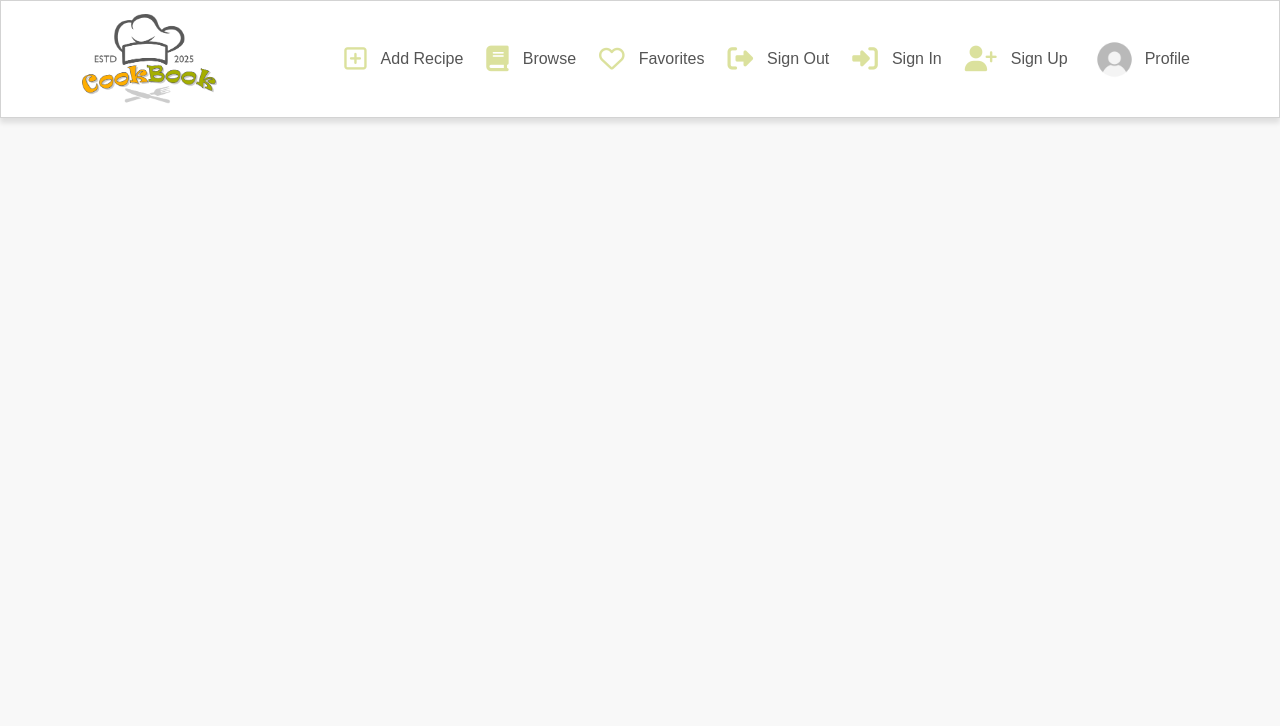
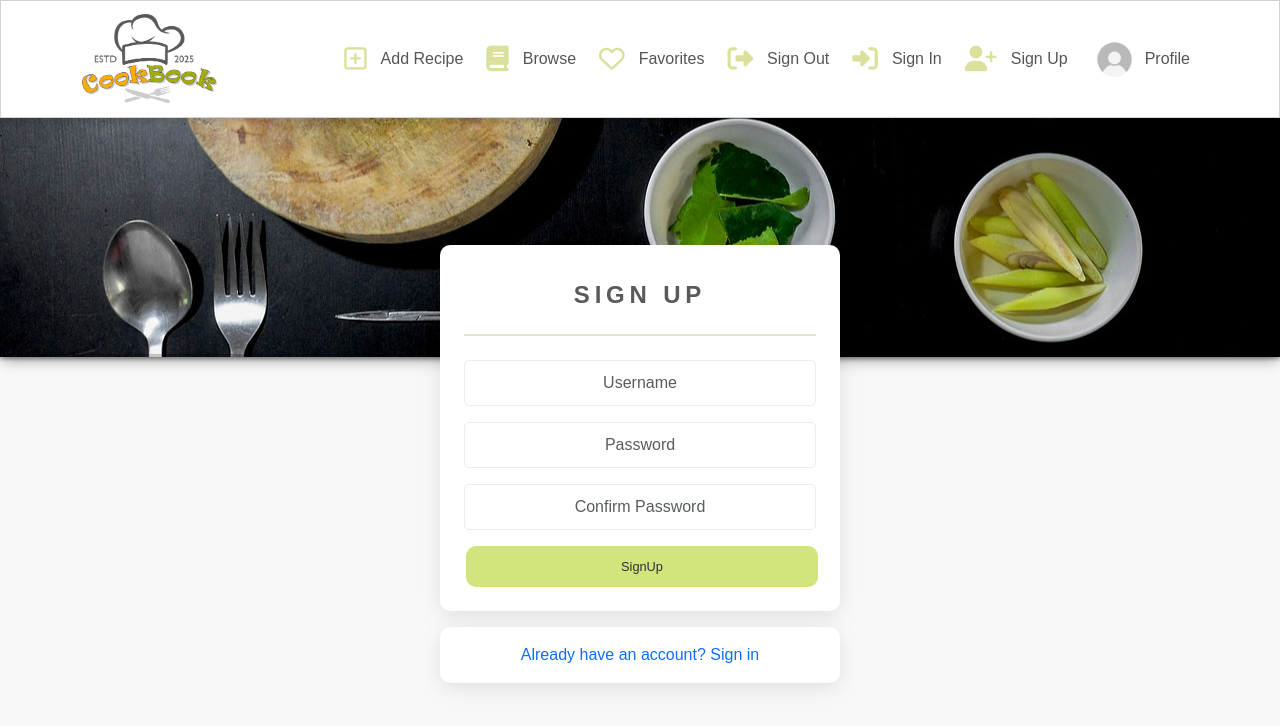
Before and after one commit to JuanModzelewski/cookbook-react, a React (Create React App) app: page /signup in a window 1280 px wide. Shown: the top 726 px of the page. Built offline with nearby package versions, Linux system fonts and the light colour scheme.

Commit message:
Sign up added to pages / auth, Axios defaults added and form validation attached

```diff
--- a/package.json
+++ b/package.json
@@ -3,11 +3,13 @@
   "version": "0.1.0",
   "private": true,
   "dependencies": {
+    "axios": "^1.7.9",
     "bootstrap": "^5.3.3",
     "cra-template": "1.2.0",
     "react": "^19.0.0",
     "react-bootstrap": "^2.10.8",
     "react-dom": "^19.0.0",
+    "react-router-dom": "^7.1.3",
     "react-scripts": "5.0.1",
     "web-vitals": "^4.2.4"
   },
--- a/src/App.js
+++ b/src/App.js
@@ -1,13 +1,21 @@
+import React from 'react';
+import { Route, Routes } from 'react-router-dom';
+
 import { Container } from 'react-bootstrap';
 import styles from '../src/App.module.css';
+import './api/axiosDefaults';
 import NavBar from './components/NavBar';
+import SignUpForm from './pages/auth/SignUpForm';
 
 function App() {
   return (
     <div className={styles.App}>
-      <NavBar />
-      <Container className={styles.Main}>
+      <Container>
+        <NavBar />
       </Container>
+        <Routes>
+          <Route path="/signup" element={<SignUpForm />} />
+        </Routes>
     </div>
   );
 }
--- a/src/App.module.css
+++ b/src/App.module.css
@@ -15,6 +15,31 @@
   border: 1px solid #dadadf;
 }
 
+input[type="file"] {
+  display: none;
+}
+
+
+* {
+  box-sizing: border-box;
+}
+
+.HeroImage {
+  object-fit: cover;
+  height: 100%;
+  width: 100%;
+}
+
+.Image {
+  max-height: 40vh;
+  max-width: 100%;
+  object-fit: contain;
+}
+
+figure {
+  text-align: center;
+  display: inline-block;
+}
 
 /* scrollbar */
 *::-webkit-scrollbar {
--- /dev/null
+++ b/src/api/axiosDefaults.js
@@ -0,0 +1,5 @@
+import axios from "axios";
+
+axios.defaults.baseURL = "https://cookbook-drf-api-7cc2409bcdd9.herokuapp.com/";
+axios.defaults.headers.post["Content-Type"] = "multipart/form-data";
+axios.defaults.withCredentials = true;
--- a/src/components/NavBar.js
+++ b/src/components/NavBar.js
@@ -11,17 +11,17 @@ const NavBar = () => {
   return (
     <Navbar expand="md" className={styles.Navbar} fixed="top">
       <Container>
-        <Navbar.Brand to="/"><img src={Logo} alt="Logo" height={90} /></Navbar.Brand>
+        <Navbar.Brand href="/"><img src={Logo} alt="Logo" height={90} /></Navbar.Brand>
         <Navbar.Toggle aria-controls="basic-navbar-nav"/>
         <Navbar.Collapse id="basic-navbar-nav" className='justify-content-end'>
           <Nav>
-          <Nav.Link to="/recipe/create" className={`${styles.NavLink}`}><i className="fa-regular fa-square-plus"></i>Add Recipe</Nav.Link>
-            <Nav.Link to="/browse" className={styles.NavLink}><i className="fa-solid fa-book"></i>Browse</Nav.Link>
-            <Nav.Link to="/favorites" className={styles.NavLink}><i className="fa-regular fa-heart"></i>Favorites</Nav.Link>
-            <Nav.Link to="signOut" className={styles.NavLink}><i className="fa-solid fa-right-from-bracket"></i>Sign Out</Nav.Link>
-            <Nav.Link to="/signIn" className={styles.NavLink}><i className="fa-solid fa-right-to-bracket"></i>Sign In</Nav.Link>
-            <Nav.Link to="/signup" className={styles.NavLink}><i className="fa-solid fa-user-plus"></i>Sign Up</Nav.Link>
-            <Nav.Link to="/profile" className={styles.NavLink}><Avatar src={''} height={45} width={45} />Profile</Nav.Link>
+          <Nav.Link href="/recipe/create" className={`${styles.NavLink}`}><i className="fa-regular fa-square-plus"></i>Add Recipe</Nav.Link>
+            <Nav.Link href="/browse" className={styles.NavLink}><i className="fa-solid fa-book"></i>Browse</Nav.Link>
+            <Nav.Link href="/favorites" className={styles.NavLink}><i className="fa-regular fa-heart"></i>Favorites</Nav.Link>
+            <Nav.Link href="signOut" className={styles.NavLink}><i className="fa-solid fa-right-from-bracket"></i>Sign Out</Nav.Link>
+            <Nav.Link href="/signIn" className={styles.NavLink}><i className="fa-solid fa-right-to-bracket"></i>Sign In</Nav.Link>
+            <Nav.Link href="/signup" className={styles.NavLink}><i className="fa-solid fa-user-plus"></i>Sign Up</Nav.Link>
+            <Nav.Link href="/profile" className={styles.NavLink}><Avatar src={''} height={45} width={45} />Profile</Nav.Link>
           </Nav>
         </Navbar.Collapse>
       </Container>
--- a/src/index.js
+++ b/src/index.js
@@ -1,13 +1,17 @@
-import React from 'react';
-import ReactDOM from 'react-dom/client';
-import './index.css';
-import App from './App';
-import reportWebVitals from './reportWebVitals';
+import React from "react";
+import ReactDOM from "react-dom/client";
+import { BrowserRouter as Router } from "react-router-dom";
+import App from "./App";
+import "./index.css";
+import reportWebVitals from "./reportWebVitals";
+
 
 const root = ReactDOM.createRoot(document.getElementById('root'));
 root.render(
   <React.StrictMode>
-    <App />
+    <Router>
+      <App />
+    </Router>
   </React.StrictMode>
 );
 
--- /dev/null
+++ b/src/pages/auth/SignUpForm.js
@@ -0,0 +1,114 @@
+import axios from "axios";
+import React, { useState } from "react";
+import { Alert, Button, Container, Form } from "react-bootstrap";
+import { Link, useNavigate } from "react-router-dom";
+import btnStyles from "../../styles/Button.module.css";
+import styles from "../../styles/SignInUpForm.module.css";
+
+const SignUpForm = () => {
+
+    const [signUpData, setSignUpData] = useState({
+        username: "",
+        password1: "",
+        password2: "",
+    })
+
+    const { username, password1, password2 } = signUpData;
+
+    const navigate = useNavigate();
+
+    const [errors, setErrors] = useState({});
+
+    const handleChange = (event) => {
+        setSignUpData({
+            ...signUpData,
+            [event.target.name]: event.target.value
+        });
+    };
+
+    const handleSubmit = async (event) => {
+        event.preventDefault()
+        try {
+            await axios.post("/dj-rest-auth/registration/", signUpData)
+            navigate("/signin")
+        } catch (error) {
+            setErrors(error.response?.data)
+        }
+    };
+
+    return (
+        <div className={styles.SignUpFormCoverImage}>
+            <div className={styles.PageContainer}>
+            <Container className={`${styles.FormContainer} p-4 `}>
+                <h1 className={styles.Header}>sign up</h1>
+                <hr className={styles.Divider} />
+                <Form onSubmit={handleSubmit}>
+                    <Form.Group className="mb-3" controlId="username">
+                        <Form.Label className="d-none">Username</Form.Label>
+                        <Form.Control
+                            className={styles.Input}
+                            type="text"
+                            placeholder="Username"
+                            name="username"
+                            value={username}
+                            onChange={handleChange} />
+                    </Form.Group>
+                    {errors.username?.map((message, idx) => (
+                        <Alert variant="warning" key={idx}>
+                            {message}
+                        </Alert>
+                    ))}
+                    <Form.Group className="mb-3" controlId="password1">
+                        <Form.Label className="d-none">Password</Form.Label>
+                        <Form.Control
+                            className={styles.Input}
+                            type="password"
+                            placeholder="Password"
+                            name="password1"
+                            value={password1}
+                            onChange={handleChange} />
+                    </Form.Group>
+                    {errors.password1?.map((message, idx) => (
+                        <Alert variant="warning" key={idx}>
+                            {message}
+                        </Alert>
+                    ))}
+
+                    <Form.Group className="mb-3" controlId="password2">
+                        <Form.Label className="d-none">Confirm Password</Form.Label>
+                        <Form.Control
+                            className={styles.Input}
+                            type="password"
+                            placeholder="Confirm Password"
+                            name="password2"
+                            value={password2}
+                            onChange={handleChange} />
+                    </Form.Group>
+                    {errors.password2?.map((message, idx) => (
+                        <Alert variant="warning" key={idx}>
+                            {message}
+                        </Alert>
+                    ))}
+
+                    <Button className={`${btnStyles.Button} ${btnStyles.Wide} ${btnStyles.Bright}`} type="submit">
+                        SignUp
+                    </Button>
+                    {errors.non_field_errors?.map((message, idx) => (
+                        <Alert key={idx} variant="warning" className="mt-3">
+                            {message}
+                        </Alert>
+                    ))}
+                </Form>
+
+            </Container>
+            <Container className={`${styles.Content}`}>
+                <Link className={styles.Link} to="/signin">
+                    Already have an account? <span>Sign in</span>
+                </Link>
+            </Container>
+        </div>
+        </div>
+    );
+};
+
+export default SignUpForm;
--- /dev/null
+++ b/src/styles/Button.module.css
@@ -0,0 +1,69 @@
+.Button {
+    font-size: 0.8rem;
+    align-self: center;
+    border-radius: 10px;
+    border-color: transparent;
+    padding: 4px 10px;
+    margin-left: 2px;
+    margin-right: 2px;
+    min-width: 75px;
+}
+
+.Button:hover {
+    opacity: 0.8;
+    border-color: transparent;
+    cursor: pointer;
+}
+
+.Button:hover:active {
+    background-color: #ffa600 !important;
+}
+
+.Button:active {
+    background-color: #ffa600 !important;
+}
+
+.Button:focus {
+    background-color: #ffa600;
+}
+
+.Wide {
+    padding: 10px 50px;
+    width: 100%;
+}
+
+.Blue,
+.BlueOutline:hover,
+.Bright:hover {
+    background-color: #ffa600;
+    color: #ffffff;
+}
+
+.BlueOutline,
+.Blue:hover {
+    /* border: 1px solid #2142b2; */
+    background-color: #ffffff;
+    color: #ffa600;
+}
+
+.Black,
+.BlackOutline:hover {
+    /* background-color: #242a3d;
+    color: white; */
+    background-color: #242a3d;
+    color: aliceblue;
+}
+
+.Black:hover,
+.BlackOutline {
+    /* background-color: #dadadf;
+    color: #242a3d;
+    border-color: #242a3d; */
+    background-color: aliceblue;
+    color: #242a3d;
+}
+
+.Bright {
+    background-color: #d1e57c;
+    color: #303030;
+}
--- /dev/null
+++ b/src/styles/SignInUpForm.module.css
@@ -0,0 +1,74 @@
+.SignUpFormCoverImage {
+    background: url("../assets/cookbook-signup.jpg") no-repeat center center/cover;
+    height: 30vh;
+    max-height: 400px;
+    width: 100vw;
+    margin-top: 117px;
+    box-shadow: rgba(0, 0, 0, 0.4) 0px 2px 4px, rgba(0, 0, 0, 0.3) 0px 7px 13px -3px, rgba(0, 0, 0, 0.2) 0px -3px 0px inset;
+}
+
+.PageContainer {
+    display: flex;
+    flex-direction: column;
+    align-items: center;
+    justify-content: center;
+    width: 100vw;
+    margin-top: 117px;
+}
+
+.FormContainer {
+    width: 400px;
+    min-height: fit-content;
+    max-width: 80%;
+    background-color: white;
+    border-radius: 10px;
+    box-shadow: rgba(17, 17, 26, 0.05) 0px 4px 16px, rgba(17, 17, 26, 0.05) 0px 8px 32px;
+    margin-top: 10%;
+}
+
+.Content {
+    width: 400px;
+    max-height: fit-content;
+    max-width: 80%;
+    background-color: white;
+    border-radius: 10px;
+    box-shadow: rgba(17, 17, 26, 0.05) 0px 4px 16px, rgba(17, 17, 26, 0.05) 0px 8px 32px;
+    padding: 1rem;
+    margin-top: 1rem;
+}
+
+.Input {
+    background: #ffffff;
+    border: 1px solid #ededed;
+    box-sizing: border-box;
+    border-radius: 5px;
+    color: #868686;
+    text-align: center;
+    padding: 10px;
+    width: 100%;
+    margin-top: 1rem;
+}
+
+.Header {
+    font-style: normal;
+    font-weight: bold;
+    font-size: 1.5rem;
+    text-align: center;
+    letter-spacing: 0.2em;
+    text-transform: uppercase;
+    color: #5a5a5a;
+    margin-top: .75rem;
+}
+
+.Divider {
+    margin-top: 1.5rem;
+    margin-bottom: 1.5rem;
+    border: 1px solid #879e41;
+}
+
+.Link {
+    text-decoration: none;
+    text-align: center;
+    display: block;
+    margin: auto;
+}
```
Also changed, not shown: src/assets/cookbook-signup.jpg (added), src/pages/auth/SignInForm.js (added), 1 other file (tests, documents, lock files or other folders).
